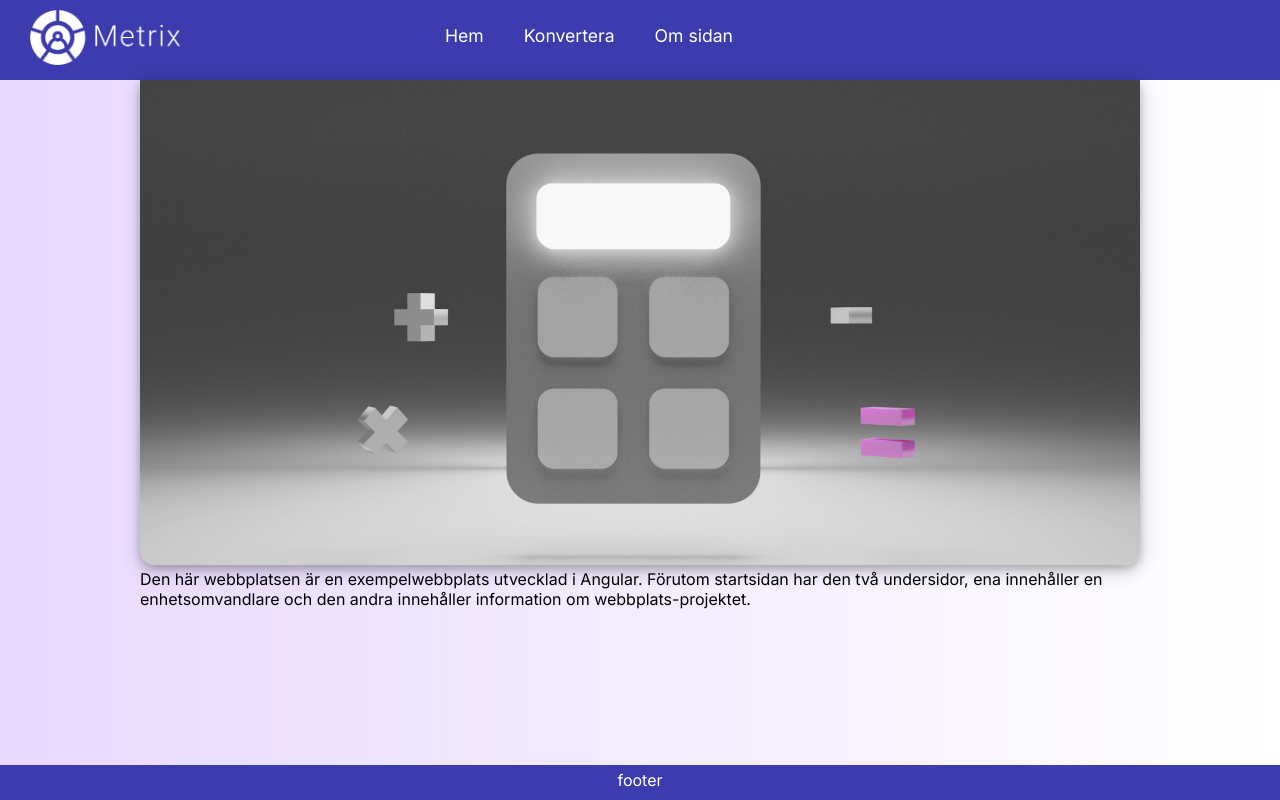
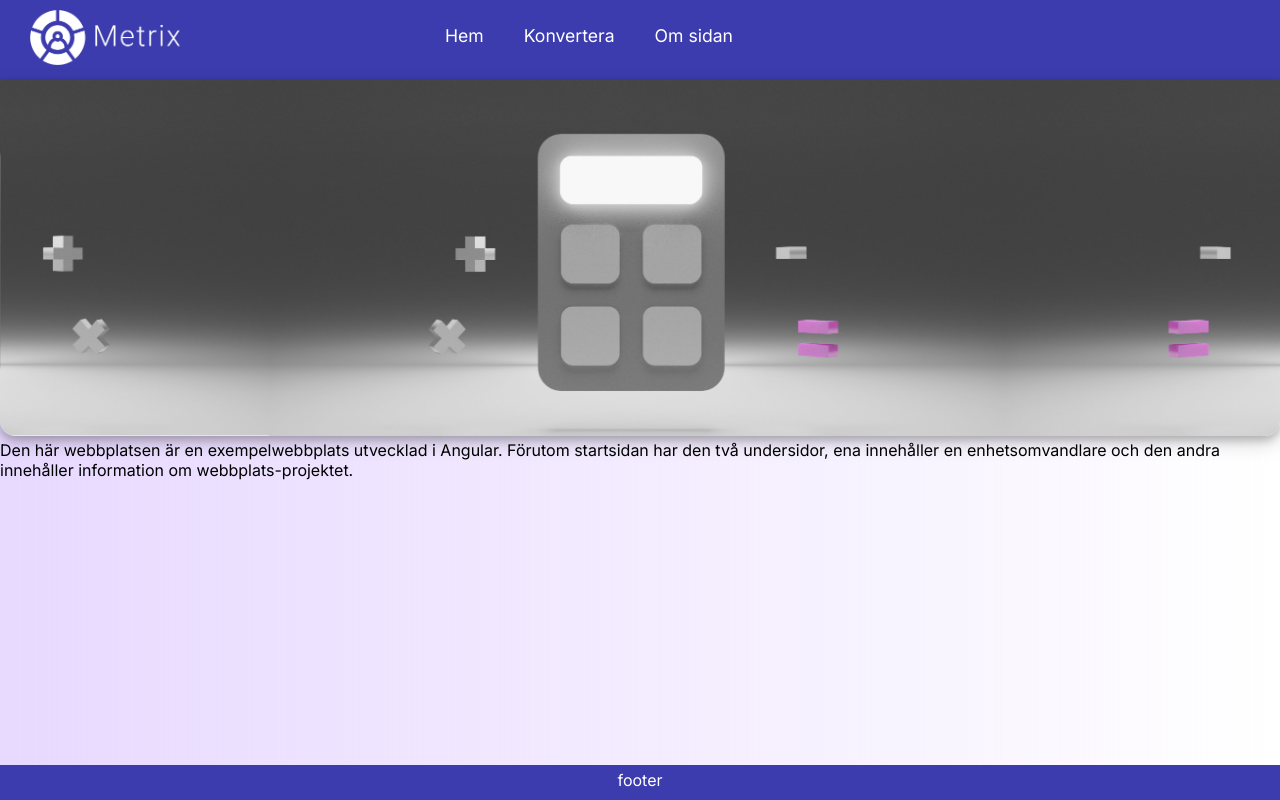
Before and after one commit to MarkusVickman/moment3-dt208g-moment3, an Angular app: page / in a window 1280 px wide. Built offline with nearby package versions, Linux system fonts and the light colour scheme.

Commit message:
ändrat hero image

```diff
--- a/src/app/home/home.component.scss
+++ b/src/app/home/home.component.scss
@@ -1,6 +1,6 @@
 #hero-img{
     max-width: 100%;
-    width: 1000px;
+    width: 1500px;
 
     box-shadow: 0 4px 8px 0 rgba(0, 0, 0, 0.2), 0 6px 20px 0 rgba(0, 0, 0, 0.19);
     border-radius: 0 0 15px 15px;
@@ -8,7 +8,7 @@
 }
 
 main {
-    max-width: 1000px;
+    max-width: 1500px;
     margin-left: auto;
     margin-right: auto;
 }
```
Also changed, not shown: src/assets/img/frontpage.jpg (deleted), src/assets/img/frontpage1.jpg.
